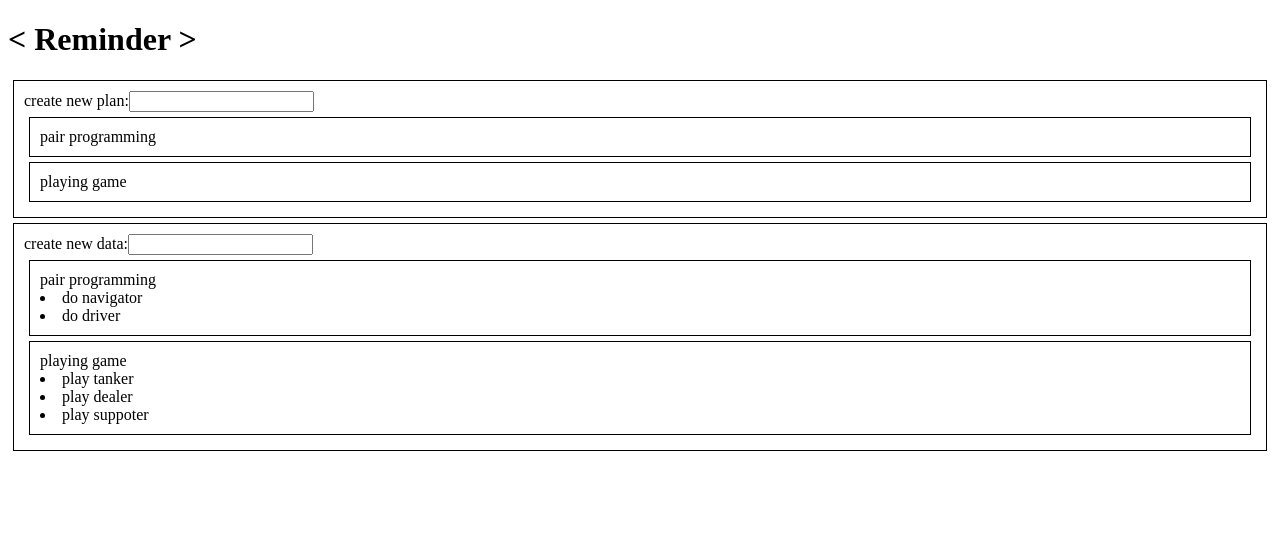
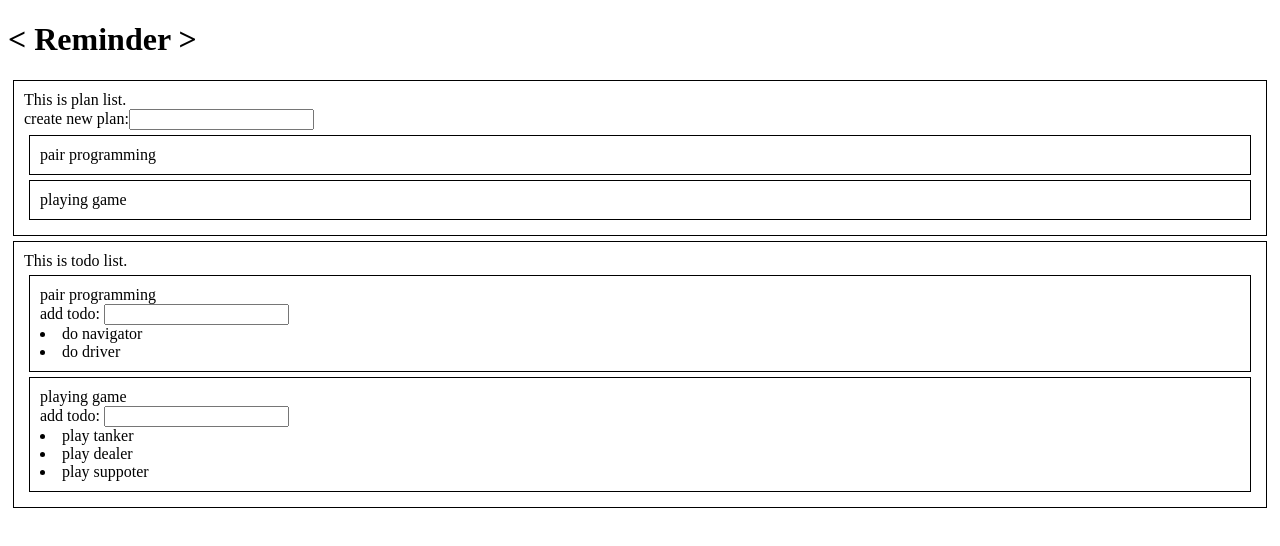
Before and after one commit to lostin185/im-sprint-soloreact, a React (Create React App) app: page / in a window 1280 px wide. Shown: the top 546 px of the page. Built offline with nearby package versions, Linux system fonts and the light colour scheme.

Commit message:
1006 2144

```diff
--- a/src/components/PlanList.js
+++ b/src/components/PlanList.js
@@ -4,6 +4,9 @@ import PlanListEntry from './PlanListEntry'
 const PlanList = (props) => {
   return (
     <div className="frame">
+      <div>
+        This is plan list.
+      </div>
       <div>
         create new plan:<input />
       </div>
--- a/src/components/TodoList.js
+++ b/src/components/TodoList.js
@@ -4,9 +4,7 @@ import TodoListEntry from './TodoListEntry'
 const TodoList = (props) => {
   return (
     <div className="frame">
-      <div>
-        create new data:<input />
-      </div>
+      This is todo list.
       {props.data.schedule.map(
         (item) => (<TodoListEntry todos={item} key={item.scheduleKey}/>)
       )}
--- a/src/components/TodoListEntry.js
+++ b/src/components/TodoListEntry.js
@@ -3,7 +3,12 @@ import React from 'react';
 const TodoListEntry = (props) => {
   return (
     <div className="frame">
-      {props.todos.scheduleName}
+      <div>
+        {props.todos.scheduleName}
+      </div>
+      <div>
+        add todo: <input/>
+      </div>
       <div>
         {props.todos.todo.map(
           (item) => (<li key={item.todoKey}>{item.name}</li>)
```
